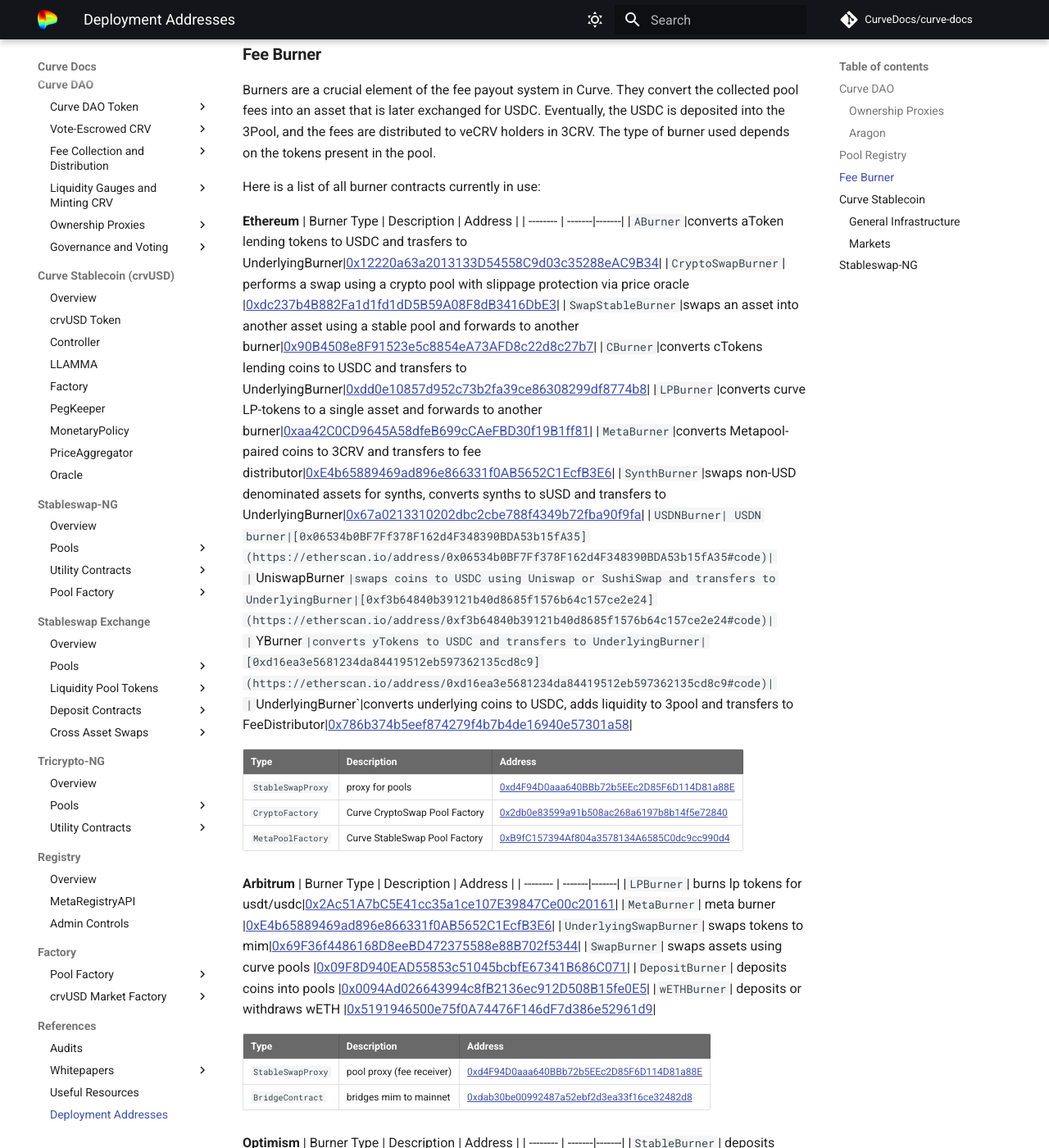
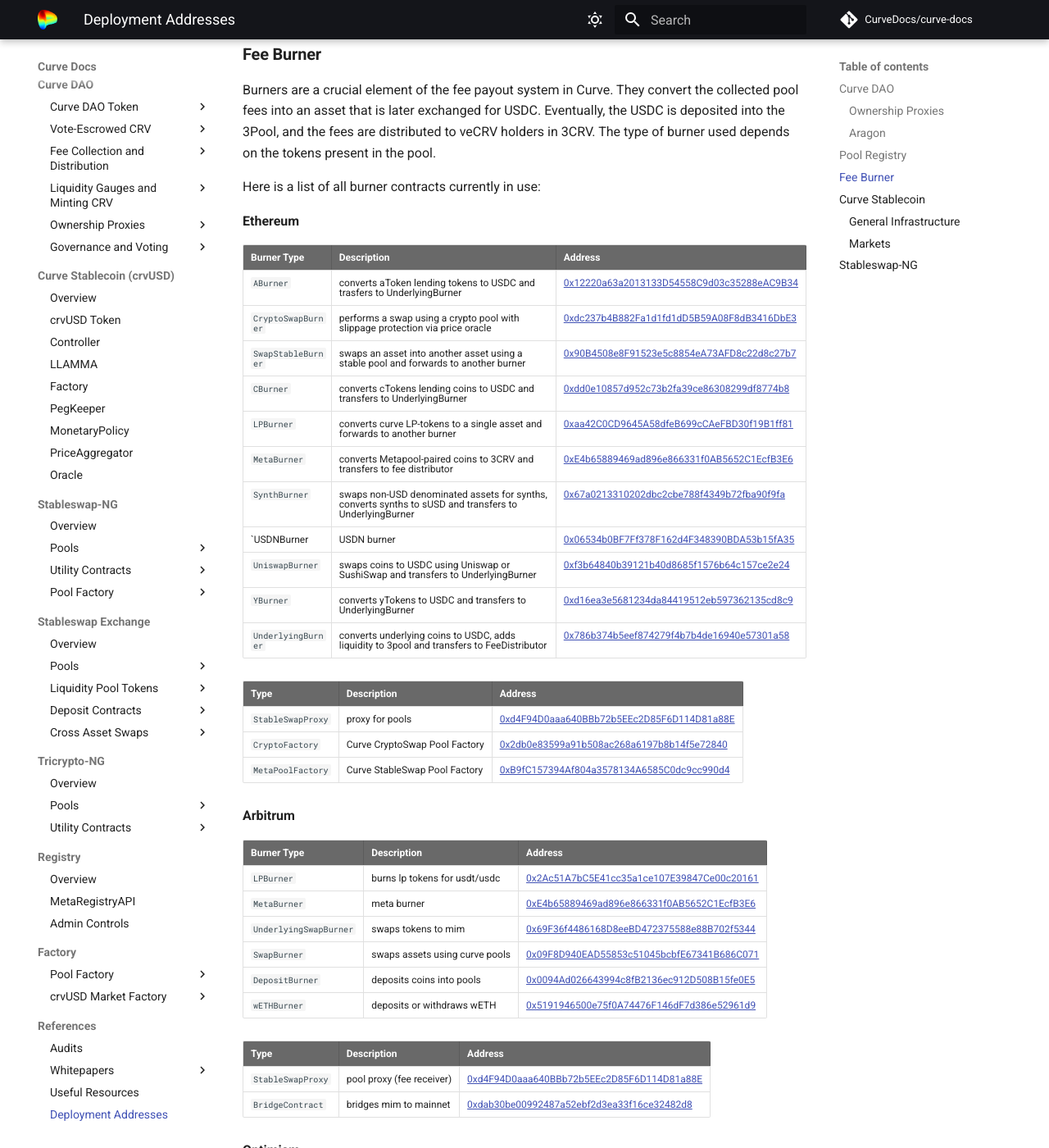
Before and after one commit to CurveDocs/curve-docs, an MkDocs documentation site: the page built from docs/references/deployed-contracts.md, in a window 1280 px wide and 1400 px high, scrolled down 2324 px. Shown: the whole window at 82% size. Built offline with MkDocs 1.6.1 and Material for MkDocs 9.7.7, drawn with Linux system fonts in a browser that asks for light colours; comment, search, counter and statistics services are not loaded; some of the changed text lies outside the part shown.

Commit message:
fix tables (bls work)

```diff
--- a/docs/references/deployed-contracts.md
+++ b/docs/references/deployed-contracts.md
@@ -85,6 +85,7 @@
 Here is a list of all burner contracts currently in use:
 
 **Ethereum**
+
 | Burner Type   | Description | Address  |
 | -------- | -------|-------|
 |`ABurner`|converts aToken lending tokens to USDC and trasfers to UnderlyingBurner|[0x12220a63a2013133D54558C9d03c35288eAC9B34](https://etherscan.io/address/0x12220a63a2013133d54558c9d03c35288eac9b34#code)|
@@ -108,6 +109,7 @@
 
 
 **Arbitrum**
+
 | Burner Type   | Description | Address  |
 | -------- | -------|-------|
 |`LPBurner`| burns lp tokens for usdt/usdc|[0x2Ac51A7bC5E41cc35a1ce107E39847Ce00c20161](https://arbiscan.io/address/0x2Ac51A7bC5E41cc35a1ce107E39847Ce00c20161#code)|
@@ -125,6 +127,7 @@
 
 
 **Optimism**
+
 | Burner Type   | Description | Address  |
 | -------- | -------|-------|
 |`StableBurner`| deposits coins into 3pool |[0xE5De15A9C9bBedb4F5EC13B131E61245f2983A69](https://optimistic.etherscan.io/address/0xE5De15A9C9bBedb4F5EC13B131E61245f2983A69#code)|
@@ -139,6 +142,7 @@
 
 
 **Polygon**
+
 | Burner Type   | Description | Address  |
 | -------- | -------|-------|
 |`amToken Burner`| converts am-Tokens lending coin to usdc and transfers them to the pool proxy |[0x7b7b5f87c7357133c93dba8d61fb397f33c99a6b](https://polygonscan.com/address/0x7b7b5f87c7357133c93dba8d61fb397f33c99a6b#code)|
@@ -157,6 +161,7 @@
 
 
 **Avalanche**
+
 | Burner Type   | Description | Address  |
 | -------- | -------|-------|
 |`LPBurner`|burns lp-tokens for av-Tokens and sends them to the pool proxy|[0x2c2fc48c3404a70f2d33290d5820edf49cbf74a5](https://snowtrace.io/address/0x2c2fc48c3404a70f2d33290d5820edf49cbf74a5#code)|
@@ -176,6 +181,7 @@
 
 
 **Fantom**
+
 | Burner Type   | Description | Address  |
 | -------- | -------|-------|
 |`UnderlyingBurner`|swaps usdc/dai tokens into usdt|[0x423f26eb44d4be89072eecfc81b95065ce43bf4b](https://ftmscan.com/address/0x423f26eb44d4be89072eecfc81b95065ce43bf4b#code)|
@@ -193,6 +199,7 @@
 
 
 **Celo**
+
 | Burner Type   | Description | Address  |
 | -------- | -------|-------|
 | - | - | - |
@@ -203,7 +210,8 @@
 |`Factory`|`Curve Pool Factory`|[0x5277a0226d10392295e8d383e9724d6e416d6e6c](https://celoscan.io/address/0x5277a0226d10392295e8d383e9724d6e416d6e6c#code)|
 
 
-**KAVA**
+**Kava**
+
 | Burner Type   | Description | Address  |
 | -------- | -------|-------|
 | - | - | - |
@@ -215,6 +223,7 @@
 
 
 **Moonbeam**
+
 | Burner Type   | Description | Address  |
 | -------- | -------|-------|
 | - | - | - |
@@ -226,6 +235,7 @@
 
 
 **Gnosis**
+
 | Burner Type   | Description | Address  |
 | -------- | -------|-------|
 | - | - | - |
@@ -234,6 +244,7 @@
 | -------- | -------|-------|
 |`ProxyAdmin`|pool proxy|[0x6f8eef407b974dff82c53ff939cc1ebb699383fb](https://gnosisscan.io/address/0x6f8eef407b974dff82c53ff939cc1ebb699383fb#code)|
 |`Factory`|Curve Pool Factory|[0xd19baeadc667cf2015e395f2b08668ef120f41f5](https://gnosisscan.io/address/0xd19baeadc667cf2015e395f2b08668ef120f41f5#code)|
+
 
 
 ## **Curve Stablecoin**
```
